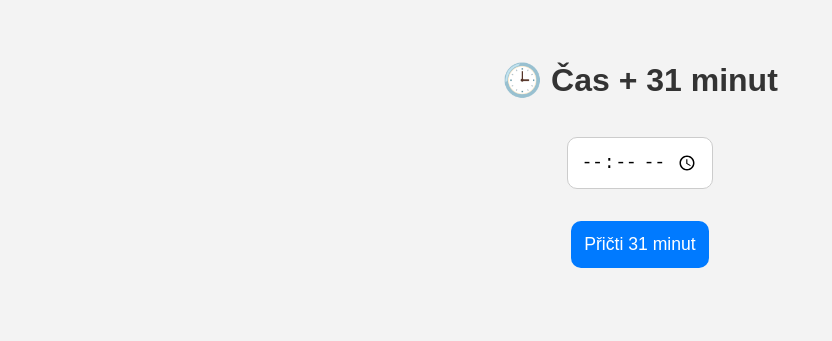
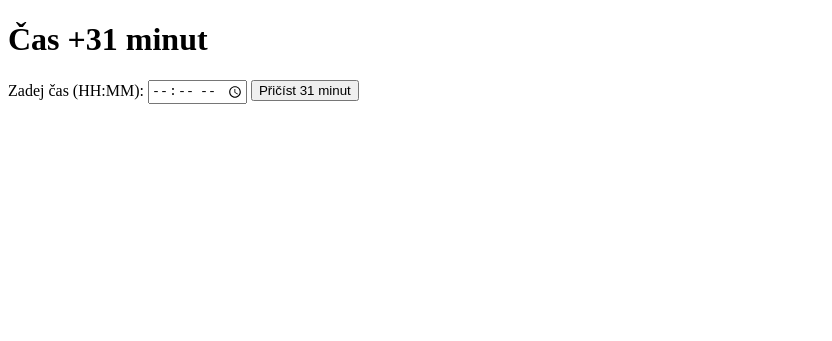
Before and after one commit to Dzejkop75/cas-31, a plain HTML site: page cas+31/index.html in a window 1280 px wide. Shown: the whole page, without its empty margins (0-832 px from the left). Drawn offline with Linux system fonts and the light colour scheme.

Commit message:
Update index.html

```diff
--- a/cas+31/index.html
+++ b/cas+31/index.html
@@ -1,63 +1,18 @@
 <!DOCTYPE html>
-<html lang="cs">
-<head>
-  <meta charset="UTF-8">
-  <meta name="viewport" content="width=device-width, initial-scale=1.0">
-  <title>Čas + 31 minut</title>
-  <link rel="manifest" href="manifest.json">
-  <style>
-    body {
-      font-family: 'Arial', sans-serif;
-      text-align: center;
-      padding: 2rem;
-      background-color: #f3f3f3;
-    }
-    h1 {
-      color: #333;
-    }
-    input, button {
-      padding: 0.8rem;
-      font-size: 1.1rem;
-      margin: 1rem;
-      border-radius: 10px;
-      border: 1px solid #ccc;
-    }
-    button {
-      background-color: #007aff;
-      color: white;
-      border: none;
-    }
-    #vysledek {
-      font-size: 1.4rem;
-      margin-top: 1rem;
-    }
-  </style>
-</head>
-<body>
-  <h1>🕒 Čas + 31 minut</h1>
-  <input type="time" id="cas">
-  <br>
-  <button onclick="pricti()">Přičti 31 minut</button>
-  <p id="vysledek"></p>
+<html>
+  <head>
+    <meta charset="UTF-8" />
+    <title>Čas +31 minut</title>
+  </head>
+  <body>
+    <h1>Čas +31 minut</h1>
 
-  <script>
-    function pricti() {
-      const casInput = document.getElementById('cas').value;
-      if (!casInput) {
-        document.getElementById('vysledek').textContent = "Zadej čas prosím.";
-        return;
-      }
+    <label for="cas">Zadej čas (HH:MM):</label>
+    <input type="time" id="cas" />
+    <button onclick="pricist31Minut()">Přičíst 31 minut</button>
 
-      const [hod, min] = casInput.split(':').map(Number);
-      const datum = new Date();
-      datum.setHours(hod);
-      datum.setMinutes(min + 31);
+    <p id="vysledek"></p>
 
-      const noveHod = String(datum.getHours()).padStart(2, '0');
-      const noveMin = String(datum.getMinutes()).padStart(2, '0');
-
-      document.getElementById('vysledek').textContent = `Nový čas: ${noveHod}:${noveMin}`;
-    }
-  </script>
-</body>
+    <script src="script.js"></script>
+  </body>
 </html>
```
